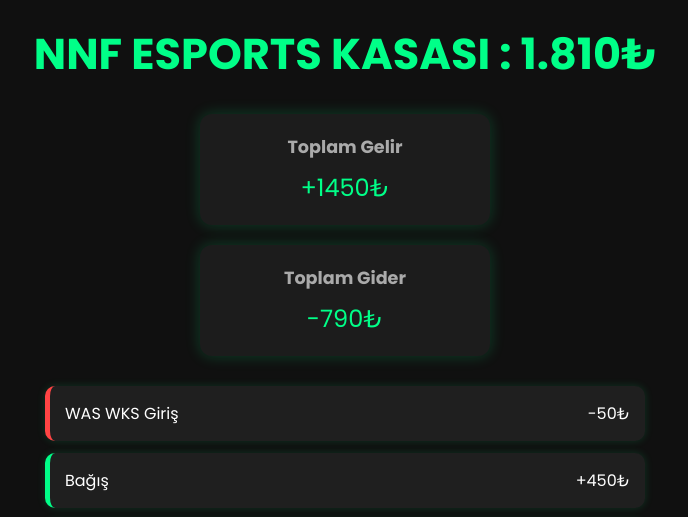
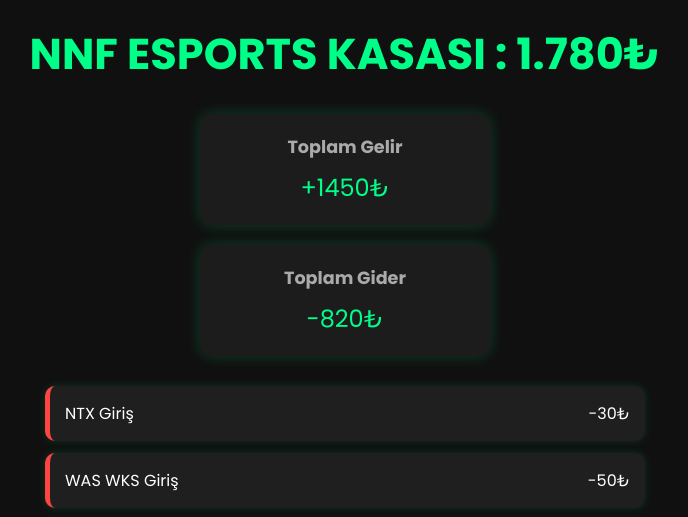
Before and after one commit to llkadir-a/No-Name-Force-Kasa, a plain HTML site: page index.html in a window 1280 px wide. Shown: the part 253-770 px from the top of the page, without its empty margins (295-983 px from the left). Drawn offline with Linux system fonts and the light colour scheme.

Commit message:
index.html

```diff
--- a/index.html
+++ b/index.html
@@ -174,7 +174,7 @@
 
   <header>
     <img src="f (1).png" alt="Takım Logosu" />
-    <div class="balance">NNF ESPORTS KASASI : 1.810₺</div>
+    <div class="balance">NNF ESPORTS KASASI : 1.780₺</div>
   </header>
 
 
@@ -185,7 +185,7 @@
     </div>
     <div class="summary-box">
       <h3>Toplam Gider</h3>
-      <p>-790₺</p>
+      <p>-820₺</p>
     </div>
   </div>
 
@@ -295,6 +295,10 @@
       <span>WAS WKS Giriş</span>
       <span>-50₺</span>
 </div>
+    <div class="transaction expense">
+      <span>NTX Giriş</span>
+      <span>-30₺</span>
+    </div>
   </div>
 
   <footer>
```
